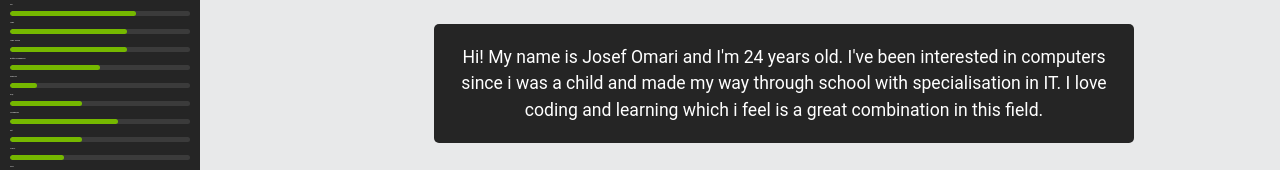
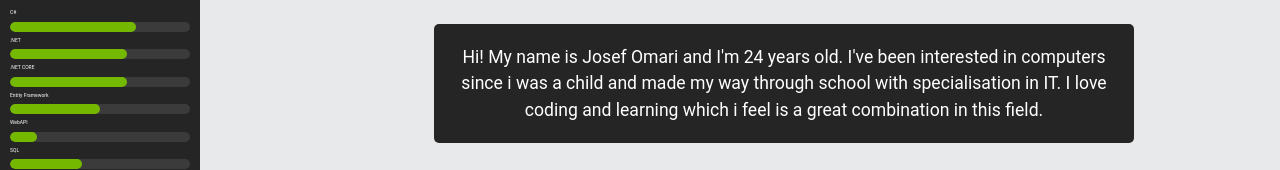
Before and after one commit to josefomari/josefomari.github.io, a plain HTML site: page index.html in a window 1280 px wide. Shown: the part 226-396 px from the top of the page. Drawn offline with nearby package versions, Linux system fonts and the light colour scheme.

Commit message:
Update style.css

```diff
--- a/css/style.css
+++ b/css/style.css
@@ -113,7 +113,7 @@ body {
 #pSkills {
   padding-left: 10px;
   font-family: 'Roboto', sans-serif;
-  font-size: 2px;
+  font-size: 5px;
   color: #fff;
   margin-top: 5px;
   margin-bottom: 5px;
@@ -125,7 +125,7 @@ body {
   color: #fff;
   font-family: sans-serif, 'Roboto';
   text-align: center;
-  font-size: 5px;
+  font-size: 10px;
 }
 
 .sidebar {
@@ -162,7 +162,7 @@ body {
 
   display: flex;
   left: 10px;
-  height: 5px;
+  height: 10px;
   width: 90%;
 
 }
@@ -172,7 +172,7 @@ body {
   box-shadow: 0 10px 10px -4.5px #fff;
   border-radius: 100px;
   background: #75b800;;
-  height: 5px;
+  height: 10px;
   width: 0px;
 }
 
```
